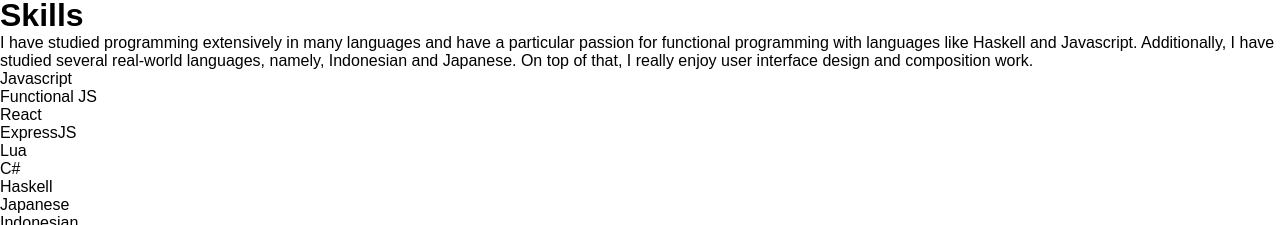
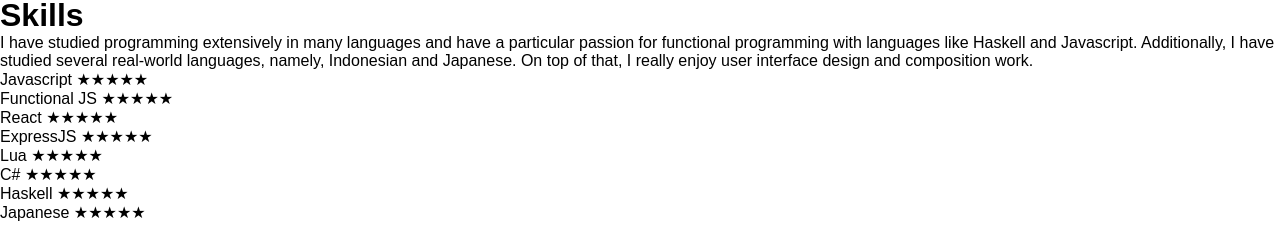
Before and after one commit to giraugh/personal-site, a React (Vite) app: page / in a window 1280 px wide. Shown: the part 575-800 px from the top of the page. Built offline with nearby package versions, Linux system fonts and the light colour scheme.

Commit message:
star bars

```diff
--- a/src/components/generic/PercentageBar.js
+++ b/src/components/generic/PercentageBar.js
@@ -4,16 +4,21 @@
 
 // accepts props, {percentage, label}
 
+const maxStars = 5
+
 export default class PercentageBar extends Component {
   render () {
-    const p = Math.floor(this.props.percentage * 100)
-    const cols = `${p}fr ${100 - p}fr`
+    const onStars = Math.floor(maxStars * this.props.percentage)
+    const offStars = maxStars - onStars
     return (
-      <div {...this.props} className={`percentage-bar ${this.props.className}`} style={{gridTemplateColumns: cols}}>
-        <div className='percentage-bar-complete percentage-bar-segment'>
+      <div {...this.props} className={`percentage-bar ${this.props.className}`}>
+        <div className='percentage-bar-content'>
           <span className='percentage-bar-label'> {this.props.label} </span>
+          <span className='stars-container'>
+            <span className='stars enabled'>{ '★'.repeat(onStars) }</span>
+            <span className='stars disabled'>{ '★'.repeat(offStars) }</span>
+          </span>
         </div>
-        <div className='percentage-bar-remaining percentage-bar-segment' />
       </div>
     )
   }
--- a/src/styles/generic/PercentageBar.css
+++ b/src/styles/generic/PercentageBar.css
@@ -1,42 +1,45 @@
 .percentage-bar {
-  display: grid;
-  column-gap: 10px;
   height: 20px;
   width: 80px;
 
   --bradius: 5px;
-  --complete-col: var(--primary-col);
-  --remaining-col: var(--secondary-col);
 }
 
-.percentage-bar-segment {
-  display: flex;
+.percentage-bar-content {
+  display: grid;
+  grid-template-columns: 7fr 1fr;
   height: 100%;
+  align-items: center;
 
   border-radius: var(--bradius);
+  background-color: var(--primary-col);
   box-shadow: 0px 4.5px 1.2px -1px #0000003d;
 }
 
-.percentage-bar-complete {
-  border-top-right-radius: 0px;
-  border-bottom-right-radius: 0px;
-
-  background-color: var(--complete-col);
-}
-
-.percentage-bar-remaining {
-  border-top-left-radius: 0px;
-  border-bottom-left-radius: 0px;
-
-  background-color: var(--remaining-col);
-}
-
 .percentage-bar-label {
-  align-self: center;
-  justify-self: center;
+  justify-self: start;
   color: white;
   text-align: left;
   vertical-align: middle;
   padding-left: 10px;
   font-weight: bold;
 }
+
+.stars-container {
+  font-size: 30px;
+  padding-right: 10px;
+  color: white;
+}
+
+.stars {
+  text-shadow: 0px 2px 3px #0f3061;
+}
+
+
+.stars.enabled {
+  color: white;
+}
+
+.stars.disabled {
+  color: #486a9c;
+}
```
